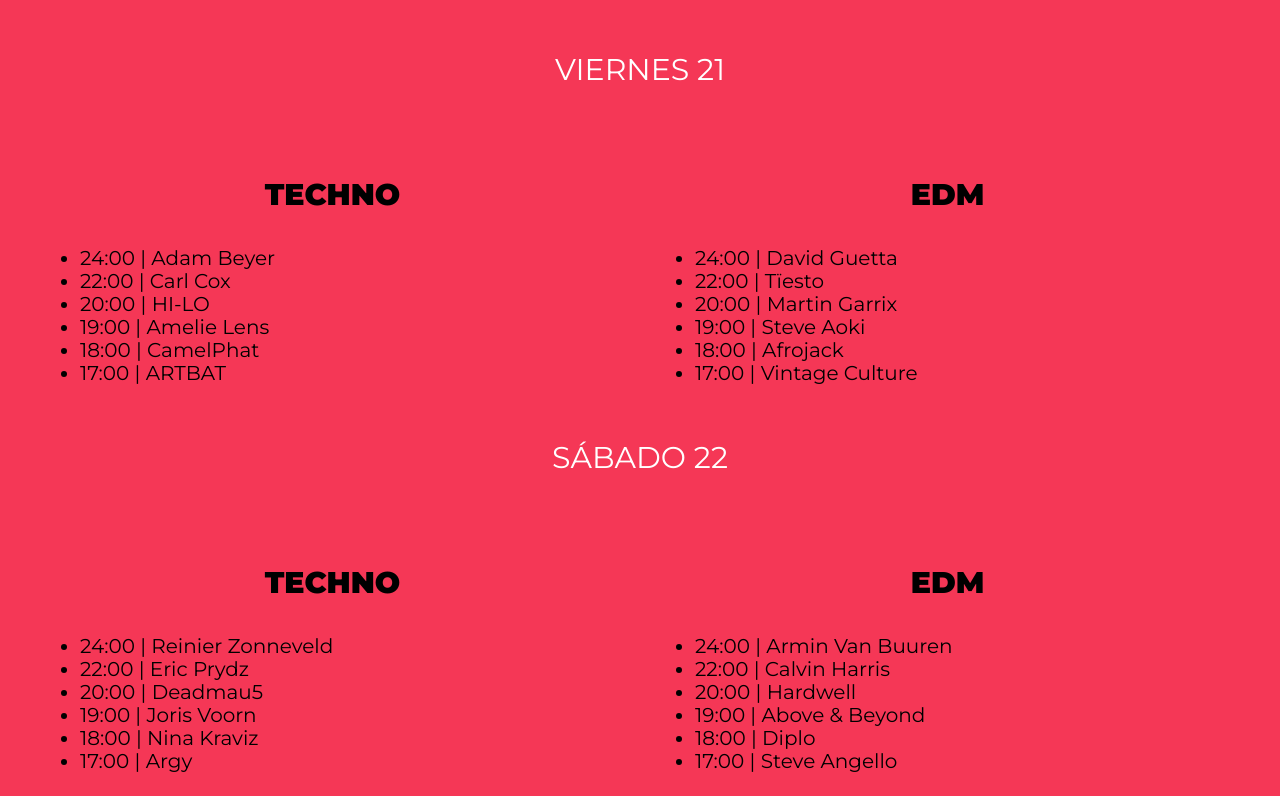
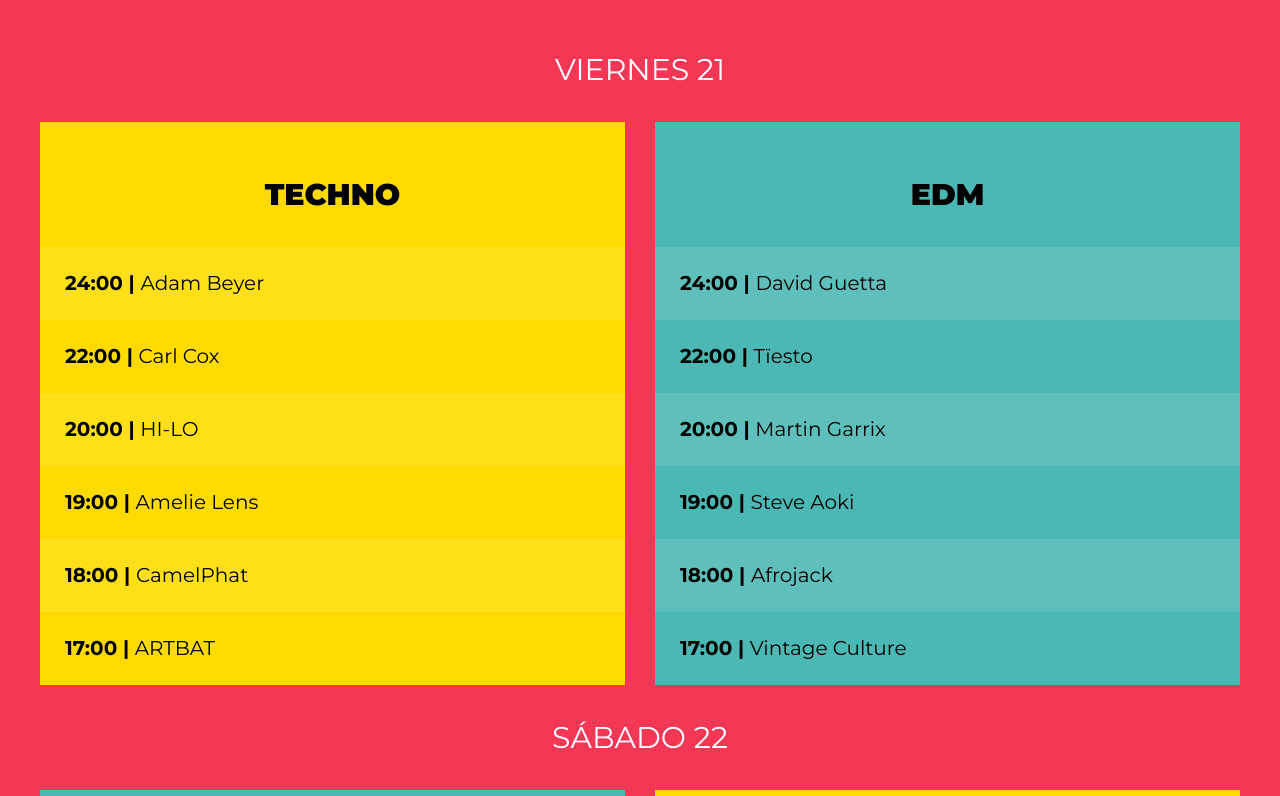
Before and after one commit to cesargmc/Festival, a website: page index.html in a window 1280 px wide. Shown: the part 1481-2277 px from the top of the page. Drawn offline with Linux system fonts and the light colour scheme.

Commit message:
Terminando lineup

```diff
--- a/src/scss/base/_mixins.scss
+++ b/src/scss/base/_mixins.scss
@@ -35,3 +35,9 @@
     grid-template-columns: repeat($columnas, 1fr);
     gap: $gap;
 }
+
+@mixin resetear-lista {
+    margin: 0;
+    padding: 0;
+    list-style: none;
+}
--- a/src/scss/layout/_lineup.scss
+++ b/src/scss/layout/_lineup.scss
@@ -24,6 +24,16 @@
 
 .escenario {
     padding-top: 2rem;
+    &:first-child {
+        margin-bottom: 2rem;
+    }
+
+    @include m.tablet {
+        &:first-child {
+            margin: 0;
+        }
+    }
+
     .nombre-escenario {
         font-size: 3rem;
         font-weight: 900;
@@ -31,3 +41,31 @@
         text-align: center;
     }
 }
+
+.calendario {
+    @include m.resetear-lista;
+
+    li {
+        padding: 2.5rem;
+        font-weight: 700;
+        span {
+            font-weight: 400;
+        }
+    }
+}
+
+.bg-amarillo {
+    background-color: v.$amarillo;
+
+    li:nth-child(odd) {
+        background-color: lighten(v.$amarillo, 5%);
+    }
+}
+
+.bg-verde {
+    background-color: v.$verde;
+
+    li:nth-child(odd) {
+        background-color: lighten(v.$verde, 5%);
+    }
+}
```
Also changed, not shown: build/css/app.css.
